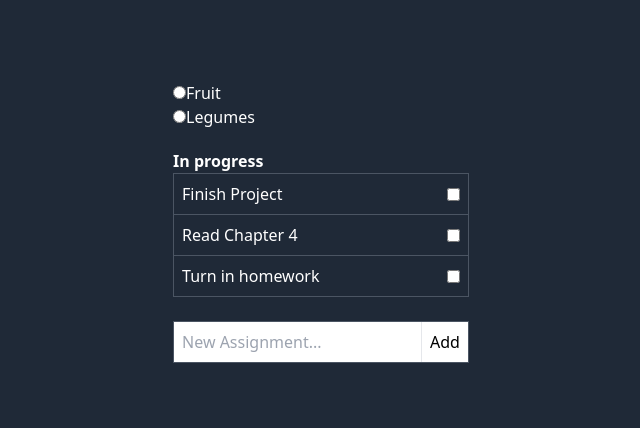
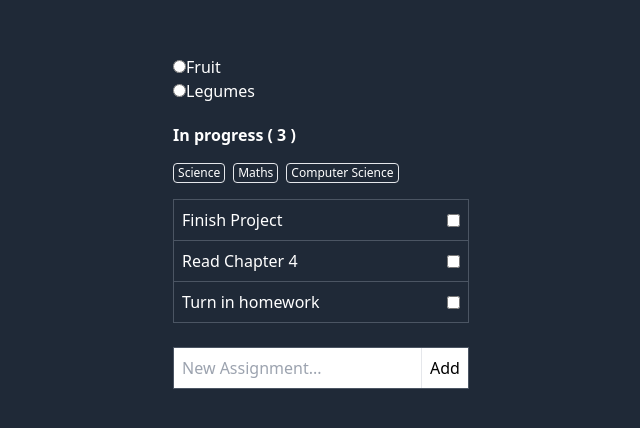
Before and after one commit to Harley755/vuejs-training, a plain HTML site: page index.html in a window 1280 px wide. Shown: the part 178-606 px from the top of the page, without its empty margins (319-959 px from the left). Drawn offline with nearby package versions, Linux system fonts and the light colour scheme.

Commit message:
add assignment length and tags

```diff
--- a/js/components/AssignmentList.js
+++ b/js/components/AssignmentList.js
@@ -5,9 +5,17 @@ export default {
 
     template: `
         <section v-show="assignments.length">
-            <h2 class="font-bold mt-5">{{ title }}</h2>
 
-            <ul class="border border-gray-600 divide-y divide-gray-600">
+            <h2 class="font-bold mt-5">
+                {{ title }}
+                <span>( {{ assignments.length }} )</span>
+            </h2>
+
+            <div class="flex gap-2 mt-4">
+                <button v-for="tag in tags" class="border rounded px-1 py-px text-xs">{{ tag }}</button>
+            </div>
+
+            <ul class="border border-gray-600 divide-y divide-gray-600 mt-4">
                 <assignment
                     v-for="assignment in assignments"
                     :key="assignment.id"
@@ -24,5 +32,11 @@ export default {
     props: {
         assignments: Array,
         title: String
+    },
+
+    computed: {
+        tags() {
+            return ['Science', 'Maths', 'Computer Science'];
+        }
     }
 }
```
Also changed, not shown: index.html (+0 -1 lines).
